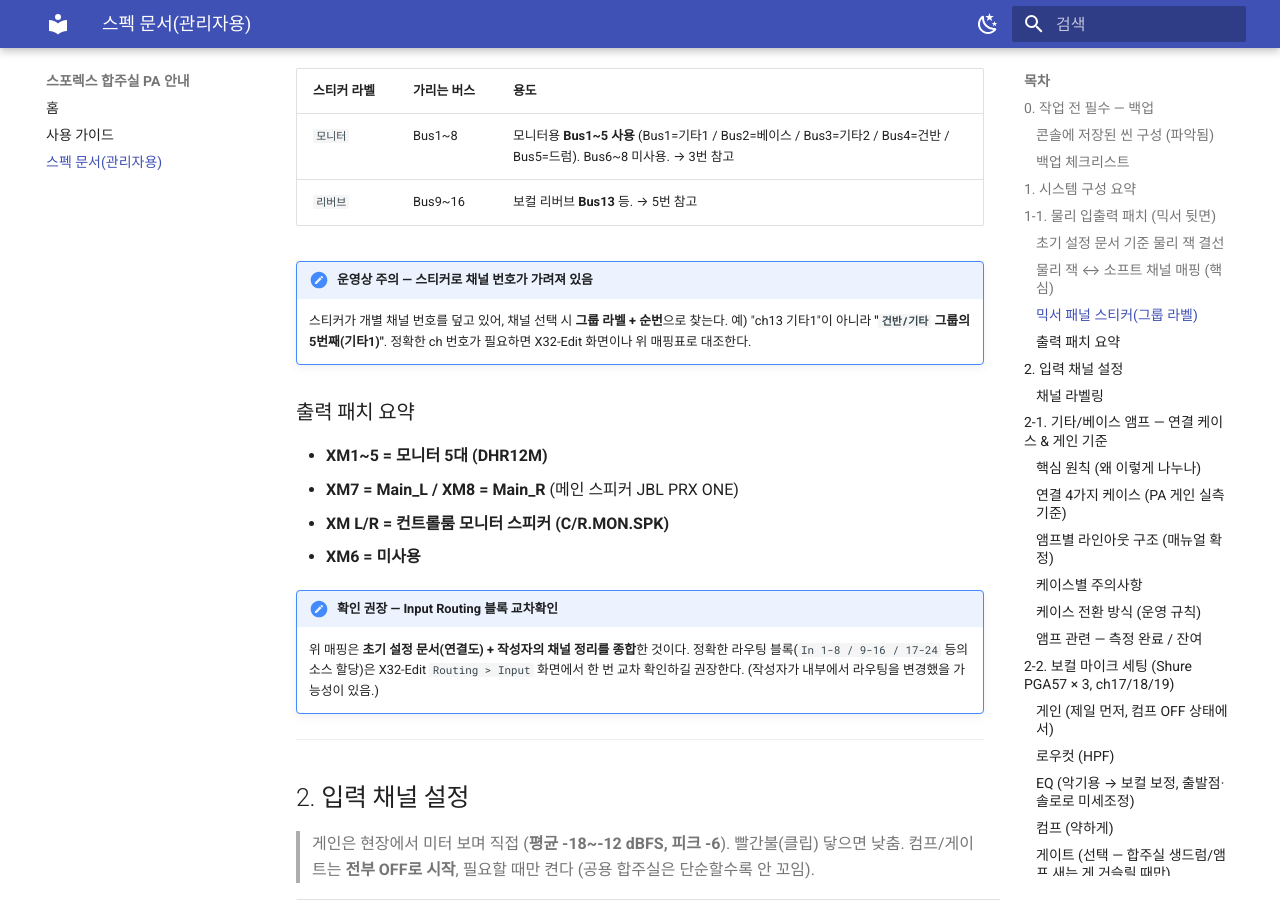
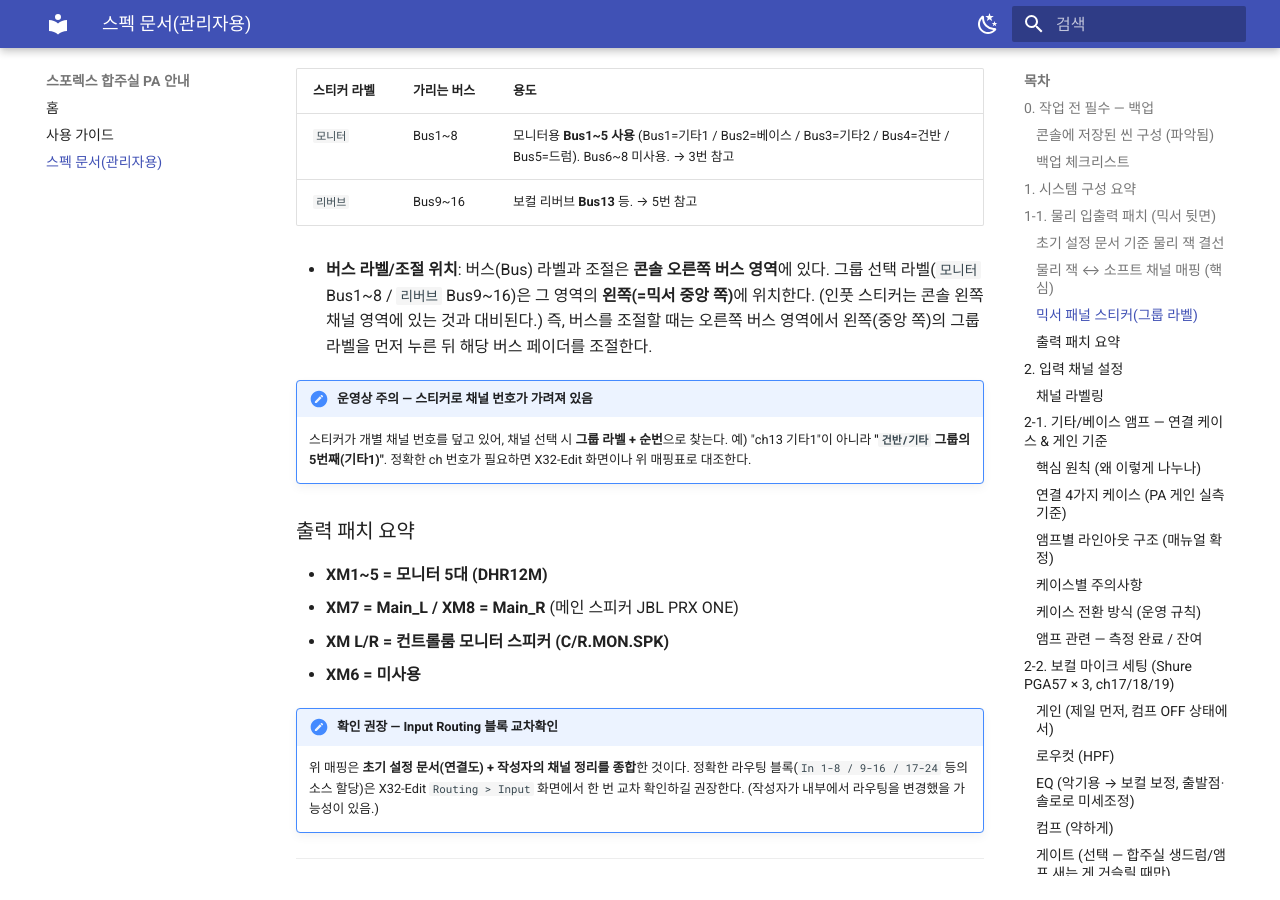
Before and after one commit to SingeonKim/mua-bandroom-guide, an MkDocs documentation site: the page built from docs/spec.md, in a window 1280 px wide and 900 px high, scrolled down 5026 px. Built offline with MkDocs 1.6.1 and Material for MkDocs 9.7.7, drawn with Linux system fonts in a browser that asks for light colours; some of the changed text lies outside the part shown.

Commit message:
docs: correct bus control location (right area, group label at its left/center) in guide reverb + spec

```diff
--- a/docs/spec.md
+++ b/docs/spec.md
@@ -149,6 +149,8 @@
 |---------|-------|------|
 |`모니터`|Bus1~8|모니터용 **Bus1~5 사용** (Bus1=기타1 / Bus2=베이스 / Bus3=기타2 / Bus4=건반 / Bus5=드럼). Bus6~8 미사용. → 3번 참고|
 |`리버브`|Bus9~16|보컬 리버브 **Bus13** 등. → 5번 참고|
+
+- **버스 라벨/조절 위치**: 버스(Bus) 라벨과 조절은 **콘솔 오른쪽 버스 영역**에 있다. 그룹 선택 라벨(`모니터` Bus1~8 / `리버브` Bus9~16)은 그 영역의 **왼쪽(=믹서 중앙 쪽)**에 위치한다. (인풋 스티커는 콘솔 왼쪽 채널 영역에 있는 것과 대비된다.) 즉, 버스를 조절할 때는 오른쪽 버스 영역에서 왼쪽(중앙 쪽)의 그룹 라벨을 먼저 누른 뒤 해당 버스 페이더를 조절한다.
 
 !!! note "운영상 주의 — 스티커로 채널 번호가 가려져 있음"
     스티커가 개별 채널 번호를 덮고 있어, 채널 선택 시 **그룹 라벨 + 순번**으로 찾는다. 예) "ch13 기타1"이 아니라 **"`건반/기타` 그룹의 5번째(기타1)"**. 정확한 ch 번호가 필요하면 X32-Edit 화면이나 위 매핑표로 대조한다.
@@ -500,6 +502,7 @@
 - **리버브 센드 버스 = Bus13.** 패널 스티커 `리버브` 그룹(Bus9~16)의 **5번째**다 (Bus9=1 … Bus13=5). → 1-1 "믹서 패널 스티커" 참고.
 - **현재 Bus13은 MIC2(= ch18, 유일하게 비치된 보컬 마이크)의 보컬 리버브 센드다.** (ch18=MIC2 매핑은 1-1 물리 패치 XF14 MIC#2 → ch18과 일관.)
 - **리버브 버스(Bus13) 페이더 운영값 = -15 근처**에서 조정 (현재 운영값).
+- **조절 위치/절차**: 콘솔 **오른쪽 버스 영역**에서 그 영역 **왼쪽(=믹서 중앙 쪽)**의 `리버브` 그룹 라벨을 누른 뒤, 그 안 **5번째 페이더(Bus13)**를 **-15 근처**로 조절한다. → 1-1 "믹서 패널 스티커" 참고.
 - 마이크 현황: 현재 보컬 마이크는 **1개만 비치**되어 **MIC2(ch18)**에 연결돼 있다. MIC1·MIC3용 XLR 잭은 있으나 바닥에 정리 안 됨(미사용). → 2번·2-2번의 ch17·ch19 미비치 주석과 일관.
 
 > 리버브 send는 **post-fader** (소리에 비례해 잔향 따라가야 함)
```
Also changed, not shown: docs/guide.md (+1 -1 lines).
